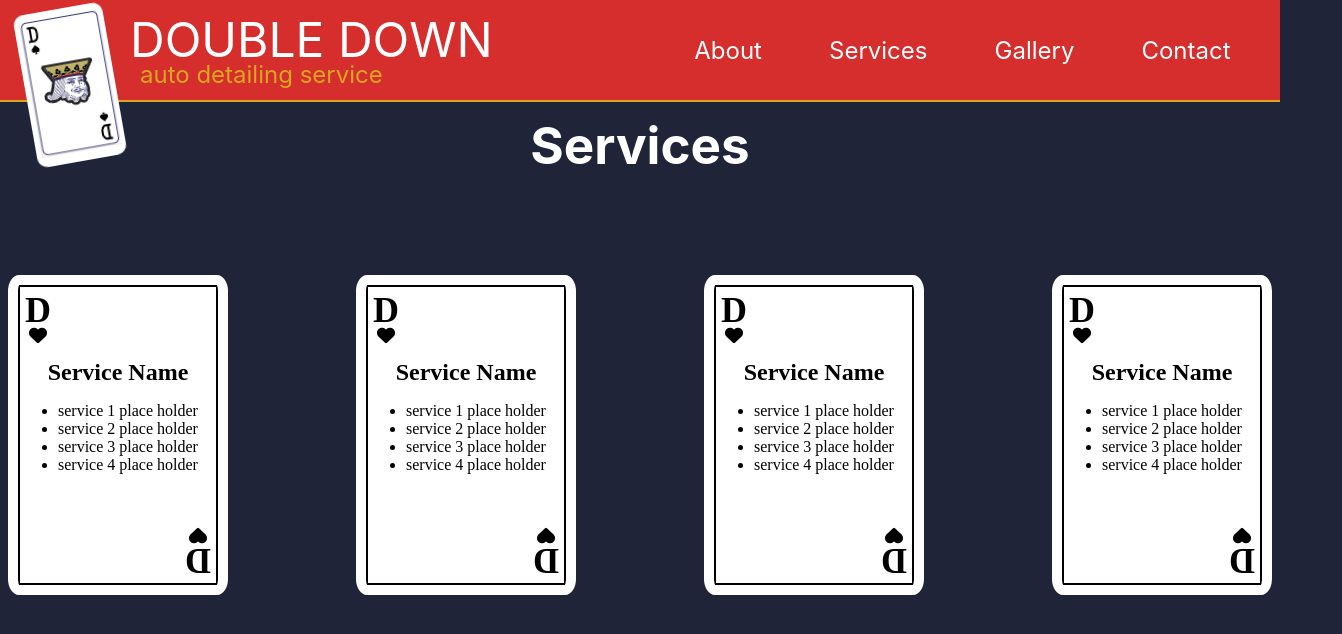
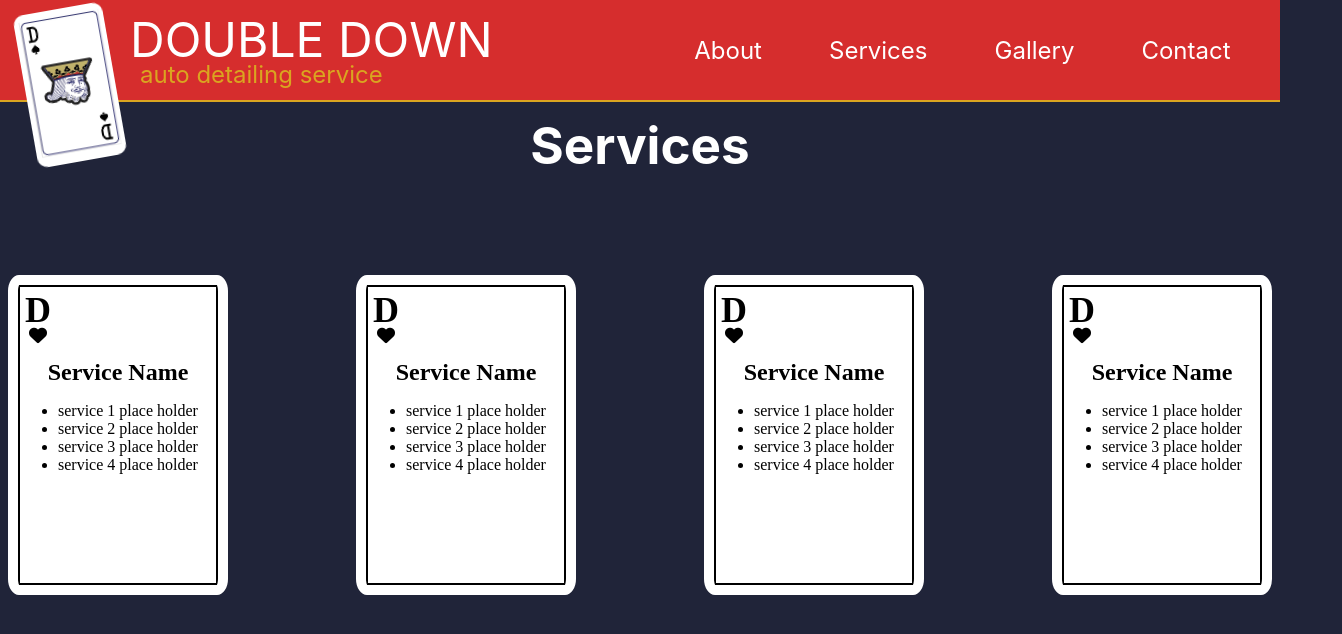
Before and after one commit to timrusin/doubledown, a React (Create React App) app: page /services in a window 1280 px wide. Shown: the top 634 px of the page, 1342 px wide, since content can reach past the window. Built offline with nearby package versions, Linux system fonts and the light colour scheme.

Commit message:
temp removed bottom right

```diff
--- a/src/components/Ratecard.css
+++ b/src/components/Ratecard.css
@@ -33,14 +33,14 @@
     font-size: 1.5em;
 }
 
-.bottom-right{
+/* .bottom-right{
     position: relative;
     left: 80px;
     font-family: serif;
     top: 0%;
     font-size: 1.5em;
     transform: rotate(180deg);
-}
+} */
 
 .D{
     margin-bottom: -5%;
--- a/src/components/Ratecard.js
+++ b/src/components/Ratecard.js
@@ -17,10 +17,6 @@ const Ratecard = () => {
           <li>service 4 place holder</li>
         </ul>
       </div>
-      <div className="bottom-right">
-        <h1 className="D">D</h1>
-        <i className="fa-solid fa-heart"></i>
-      </div>
     </div>
   );
 }
```
